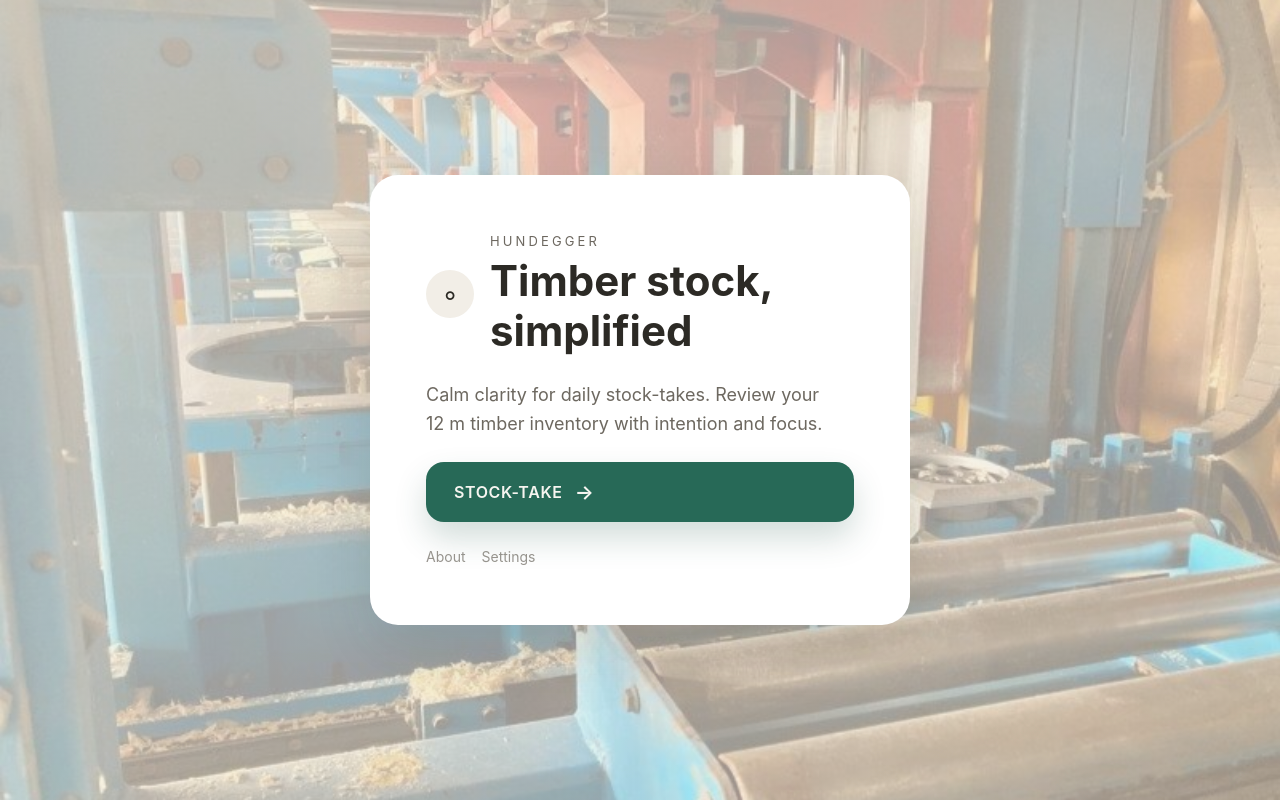
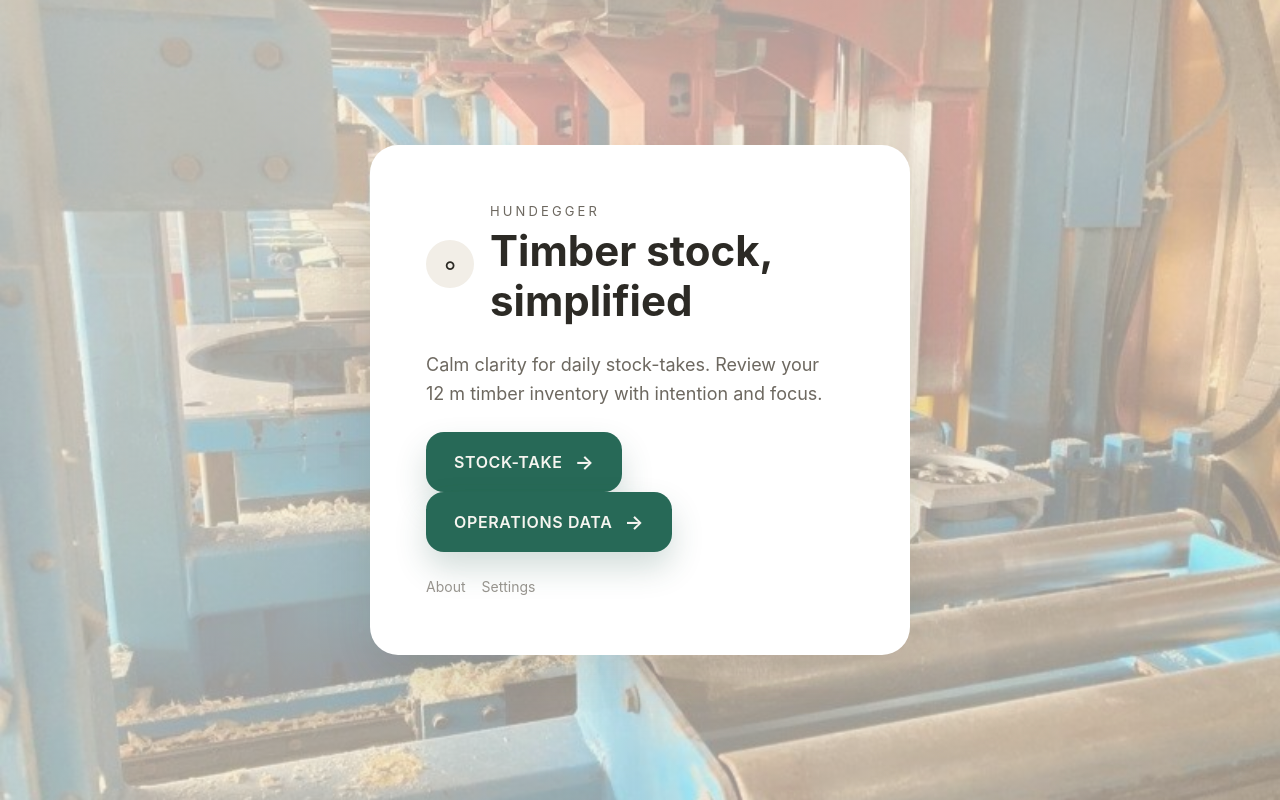
Before and after one commit to JaywardDev/hundegger-app, a React (Vite) app: page / in a window 1280 px wide. Built offline with nearby package versions, Linux system fonts and the light colour scheme.

Commit message:
fixed operations data button

```diff
--- a/src/pages/LandingPage.tsx
+++ b/src/pages/LandingPage.tsx
@@ -17,12 +17,23 @@ export function LandingPage() {
           Calm clarity for daily stock-takes. Review your 12&nbsp;m timber inventory with
           intention and focus.
         </p>
+        <div className="landing-actions">
           <button className="cta-button" onClick={() => navigate("stock")}>
             Stock-take
             <span aria-hidden="true" className="cta-icon">
               →
             </span>
           </button>
+          <button
+            className="cta-button cta-button--secondary"
+            onClick={() => navigate("operations")}
+          >
+            Operations data
+            <span aria-hidden="true" className="cta-icon">
+              →
+            </span>
+          </button>
+        </div>
         <div className="landing-meta" aria-hidden="true">
           <span>About</span>
           <span>Settings</span>
```
Lines whose indentation alone changed are shown as unchanged.
